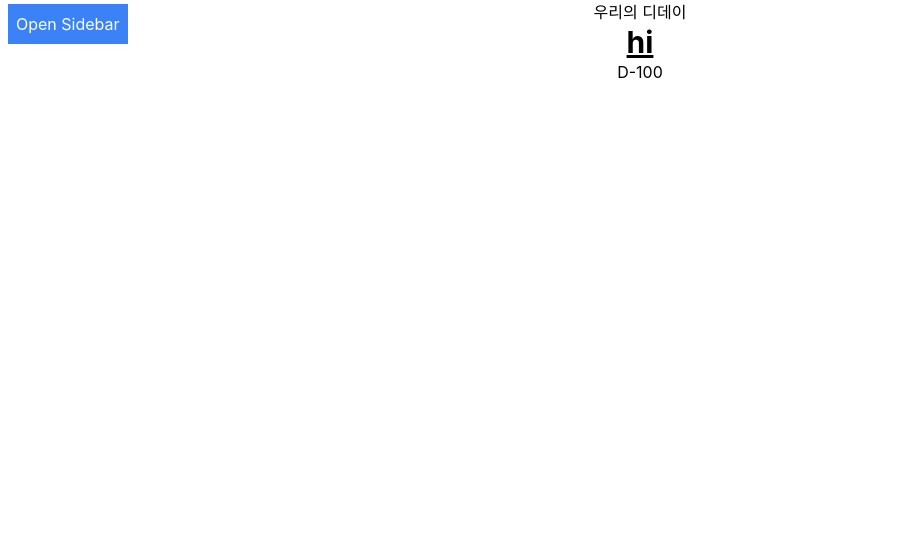
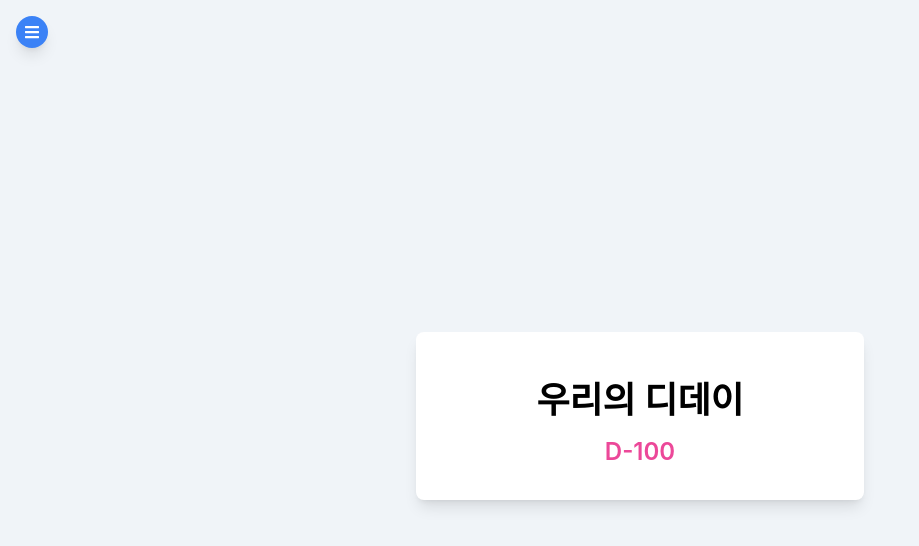
Before and after one commit to bit-o-gi/project, a React (Create React App) app in the folder client/: page / in a window 1280 px wide. Shown: the top 546 px of the page, without its empty margins (0-919 px from the left). Built offline with nearby package versions, Linux system fonts and the light colour scheme.

Commit message:
design: Main 및 Sidebar 디자인 수정 - FE

```diff
--- a/client/package.json
+++ b/client/package.json
@@ -14,6 +14,7 @@
     "axios": "^1.7.2",
     "react": "^18.3.1",
     "react-dom": "^18.3.1",
+    "react-icons": "^5.3.0",
     "react-redux": "^9.1.2",
     "react-router-dom": "^6.25.1",
     "react-scripts": "5.0.1",
--- a/client/src/components/Sidebar.tsx
+++ b/client/src/components/Sidebar.tsx
@@ -3,6 +3,8 @@
 import {useSelector, useDispatch} from 'react-redux';
 import {RootState} from '../store';
 import {toggleSidebar} from '../store/reducer/reducerSidebar';
+import {FaBars, FaTimes} from 'react-icons/fa';
+import tw from "tailwind-styled-components";
 
 const Sidebar = () => {
     const isSidebarOpen = useSelector((state: RootState) => state.sidebar.isOpen);
@@ -10,22 +12,67 @@
 
     return (
         <>
-            <button
-                onClick={() => dispatch(toggleSidebar())}
-                className="absolute top-1 left-2 z-10 bg-blue-500 text-white border-none p-2 cursor-pointer hover:bg-blue-700"
-            >
-                {isSidebarOpen ? "Close Sidebar" : "Open Sidebar"}
-            </button>
+            <ToggleButton onClick={() => dispatch(toggleSidebar())}>
+                {isSidebarOpen ? <FaTimes/> : <FaBars/>}
+            </ToggleButton>
+            {isSidebarOpen && <Overlay onClick={() => dispatch(toggleSidebar())}/>}
             {isSidebarOpen && (
-                <div
-                    className="w-64 h-screen bg-gray-300 flex flex-col items-center pt-8 fixed left-0 top-0 transition-transform duration-300">
-                    <Link to="/" className="my-4 text-gray-700 text-xl no-underline hover:text-orange-500">
-                        Home
-                    </Link>
-                </div>
+                <SidebarContainer>
+                    <StyledLink to="/">Home</StyledLink>
+                    {/* Add more links or content here */}
+                </SidebarContainer>
             )}
         </>
     );
 };
 
+const ToggleButton = tw.button`
+    absolute
+    top-4
+    left-4
+    z-10
+    bg-blue-500
+    text-white
+    rounded-full
+    p-2
+    shadow-lg
+    hover:bg-blue-700
+    transition
+    duration-300
+`;
+
+const SidebarContainer = tw.div`
+    w-64
+    h-screen
+    bg-gray-800
+    text-white
+    flex
+    flex-col
+    items-center
+    pt-8
+    fixed
+    left-0
+    top-0
+    shadow-2xl
+    transition-transform
+    duration-300
+`;
+
+const StyledLink = tw(Link)`
+    my-4
+    text-xl
+    no-underline
+    hover:text-orange-500
+    transition
+    duration-300
+`;
+
+const Overlay = tw.div`
+    fixed
+    inset-0
+    bg-black
+    opacity-50
+    z-5
+`;
+
 export default Sidebar;
--- a/client/src/pages/Main.tsx
+++ b/client/src/pages/Main.tsx
@@ -6,9 +6,9 @@
 import axios from "axios";
 import {useLocation, useNavigate} from "react-router-dom";
 import {setAccessToken} from "../store/reducer/reducerUser";
+import tw from "tailwind-styled-components";
 
 const Main = () => {
-    const isSidebarOpen = useSelector((state: RootState) => state.sidebar.isOpen);
     const location = useLocation();
     const dispatch = useDispatch();
     const queryParams = new URLSearchParams(location.search);
@@ -46,20 +46,14 @@
             })
     }
 
-
     return (
         <MainContainer>
             <Sidebar/>
-            <Content open={isSidebarOpen}>
-                <header className="main-header">
-                    <h1>우리의 디데이</h1>
-                </header>
-                <h1 className="text-3xl font-bold underline">
-                    hi
-                </h1>
-                <section className="dday-countdown">
-                    <h3>D-100</h3>
-                </section>
+            <Content>
+                <Section>
+                    <Title>우리의 디데이</Title>
+                    <Countdown>D-100</Countdown>
+                </Section>
             </Content>
         </MainContainer>
     );
@@ -67,16 +61,41 @@
 
 const MainContainer = styled.div`
     display: flex;
+    flex-direction: column;
+    background-color: #f0f4f8;
+    min-height: 100vh;
 `;
 
-const Content = styled.div<{ open: boolean }>`
+const Content = styled.div`
     flex: 1;
     display: flex;
     flex-direction: column;
     align-items: center;
     justify-content: center;
-    margin-left: ${({open}) => (open ? "200px" : "0")};
-    transition: margin-left 0.3s;
+    padding: 20px;
+`;
+
+const Title = tw.h1`
+    text-4xl
+    font-bold
+    p-4
+`;
+
+const Section = tw.section`
+    mt-8
+    p-8
+    bg-white
+    rounded-lg
+    shadow-lg
+    text-center
+    max-w-md
+    w-full
+`;
+
+const Countdown = tw.h3`
+    text-2xl
+    font-semibold
+    text-pink-500
 `;
 
 export default Main;
```
Also changed, not shown: 1 other file (tests, documents, lock files or other folders).
